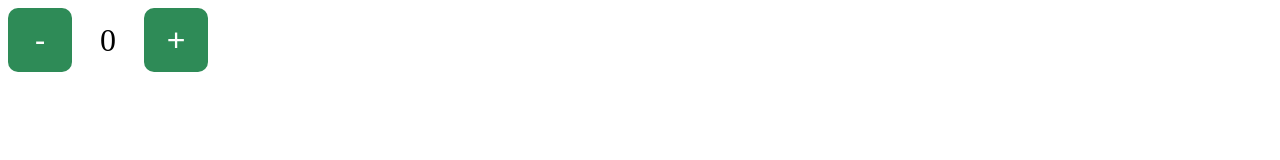
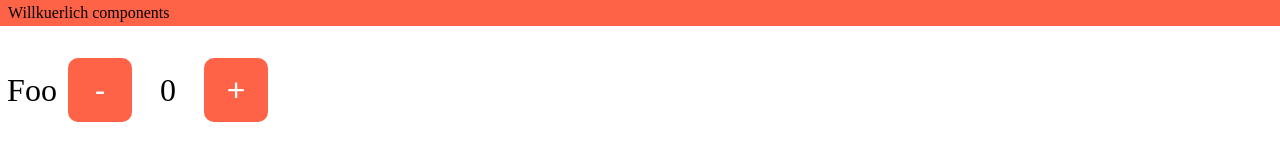
Before and after one commit to willkuerlich/web-components, a website: page www/index.html in a window 1280 px wide. Drawn offline with Linux system fonts and the light colour scheme; files whose address does not match are found by name.

Commit message:
Create POC Environment

```diff
--- a/src/index.js
+++ b/src/index.js
@@ -16,10 +16,11 @@ template.innerHTML = /*html*/`
       height: 4rem;
       border: none;
       border-radius: 10px;
-      background-color: seagreen;
+      background-color: tomato;
       color: white;
     }
   </style>
+  <span>Foo</span>
   <button id="dec">-</button>
   <span id="count"></span>
   <button id="inc">+</button>`;
--- a/www/index.html
+++ b/www/index.html
@@ -7,7 +7,27 @@
 </head>
 
 <body>
-	<my-counter></my-counter>
+	<div class="stage__intro">
+		<div class="stage__name">Willkuerlich components</div>
+	</div>
+	<div class="stage__test">
+		<my-counter></my-counter>
 </body>
+<style>
+	* {
+		margin: 0;
+		padding: 0;
+	}
+
+	.stage__intro {
+		width: 100%;
+		background: tomato;
+		padding: 0.25rem 0.5rem;
+	}
+
+	.stage__test {
+		margin-top: 2rem;
+	}
+</style>
 
 </html>
```
Also changed, not shown: README.md.
